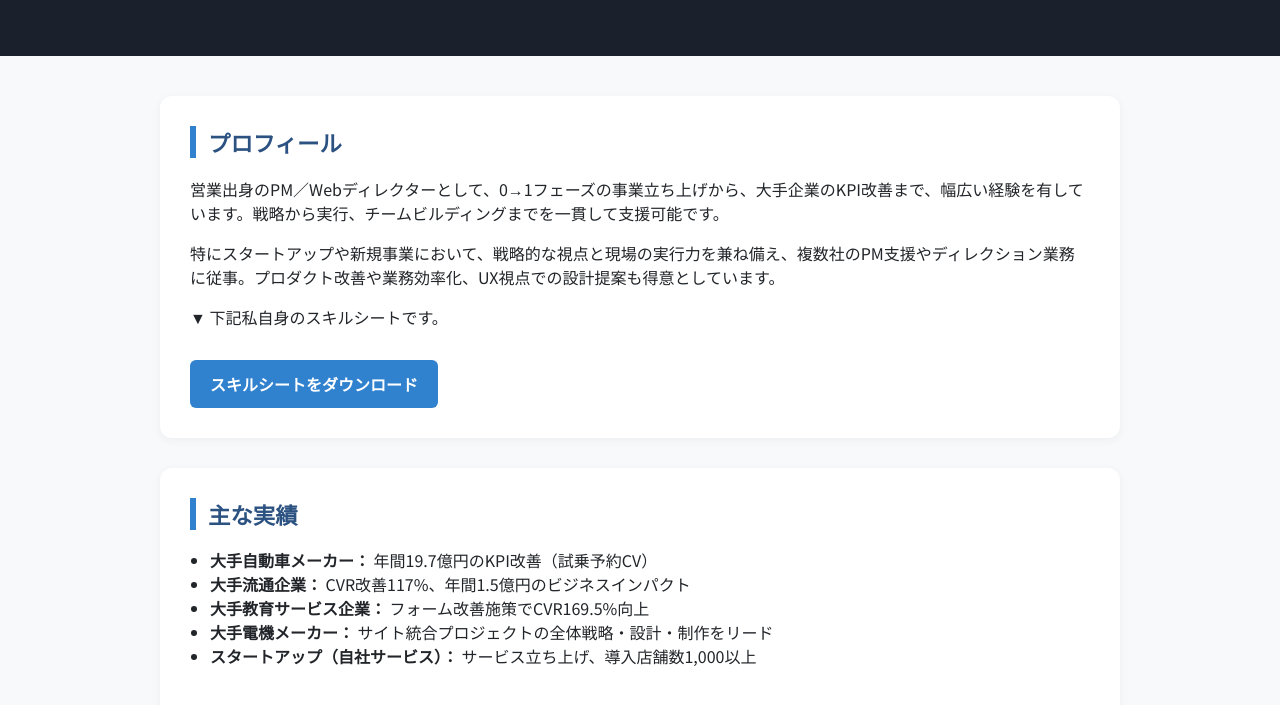
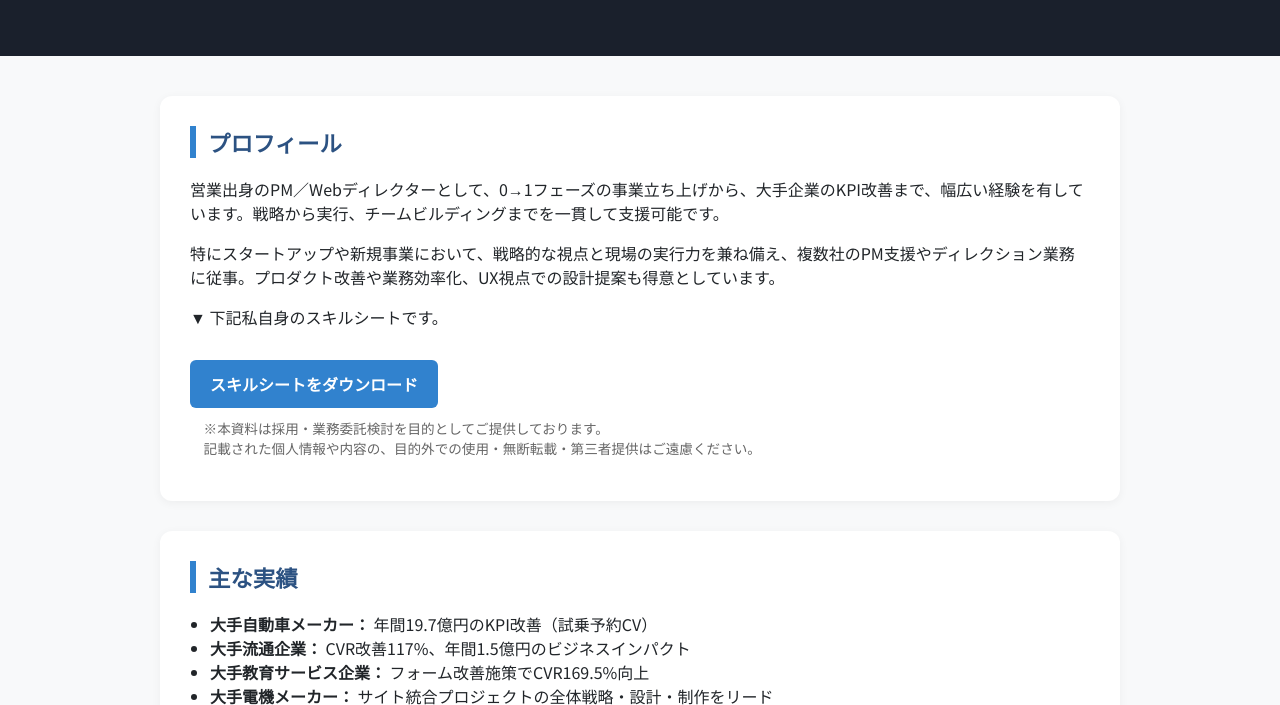
Before and after one commit to hsugiyama0627/sugiyamahiroyuki.github.io, a plain HTML site: page index.html in a window 1280 px wide. Shown: the part 366-1071 px from the top of the page. Drawn offline with Linux system fonts and the light colour scheme.

Commit message:
Update index.html

```diff
--- a/index.html
+++ b/index.html
@@ -100,6 +100,9 @@
       <p>▼ 下記私自身のスキルシートです。</p>
 
       <a href="skill sheet_sugiyamahiroyuki2511_6.pdf" class="button" download>スキルシートをダウンロード</a>
+      <p style="font-size: 0.85em; color: #666; margin-top: 10px;">
+    　※本資料は採用・業務委託検討を目的としてご提供しております。<br>
+    　記載された個人情報や内容の、目的外での使用・無断転載・第三者提供はご遠慮ください。</p>
     </section>
 
     <section>
```
